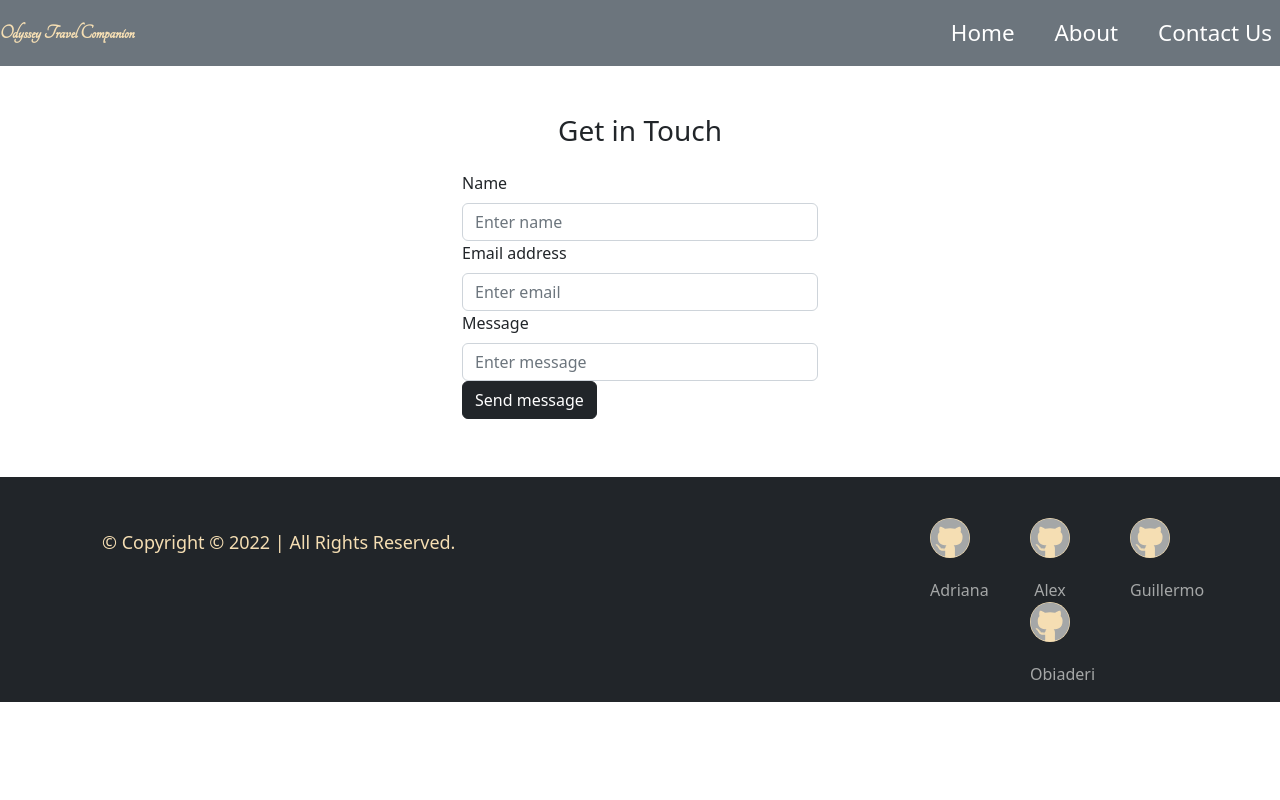
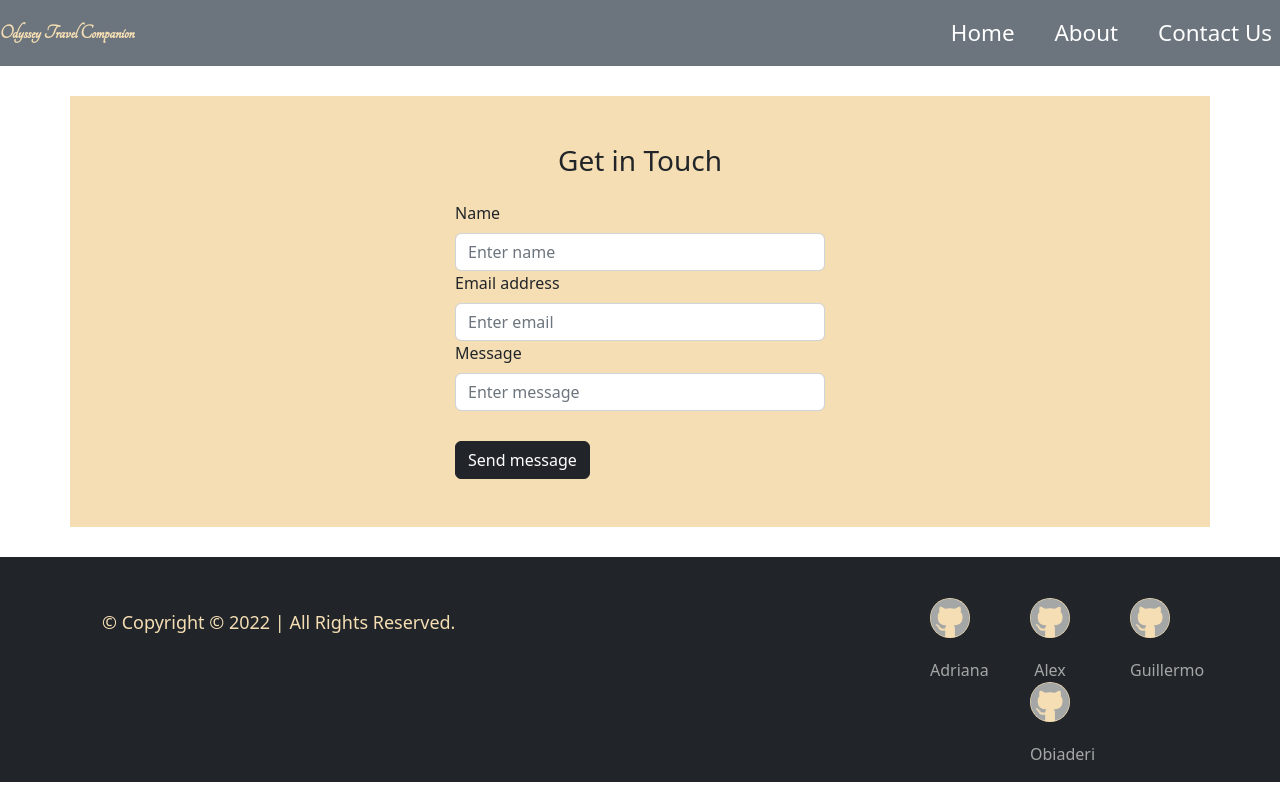
Before and after one commit to abuttle2/odyssey-travel-companion, a React (Create React App) app: page /contact in a window 1280 px wide. Built offline with nearby package versions, Linux system fonts and the light colour scheme.

Commit message:
add style to the contactUs form, sending messages to the email

```diff
--- a/src/App.js
+++ b/src/App.js
@@ -3,7 +3,7 @@ import { BrowserRouter as Router, Route, Routes } from 'react-router-dom';
 import './Navbar.css';
 import './Home.css';
 import './About.css';
-// import './ContactUs.css';
+import './ContactUs.css';
 
 import Navbar from './components/pages/Navbar';
 import Home from './components/pages/Home';
--- a/src/ContactUs.css
+++ b/src/ContactUs.css
@@ -0,0 +1,17 @@
+.form  {
+    background-color: wheat;
+    padding: 30px;
+    margin-top: 30px;
+    margin-bottom: 30px;
+
+
+}
+
+.Sbtn {
+    margin-top: 30px;
+    align-content: center;
+
+    text-decoration: none;
+    text-size-adjust: auto;
+
+}
--- a/src/components/pages/ContactUs.js
+++ b/src/components/pages/ContactUs.js
@@ -20,7 +20,8 @@ function ContactUs() {
             formData.append(`message`, message);
             const response = await fetch('https://formsubmit.co/ajax/199c2ccd71ba3c110491bf2cbccdb492', {
                 method: 'POST',
-                BODY: formData,
+                body: formData,
+
             });
             const result = await response.json();
             if (result.success) {
@@ -37,10 +38,20 @@ function ContactUs() {
 
 
         return (
-            <Container className="py-5">
-                <Row>
+            <Container id="form" className="form py-5">
+                <Row className='form-row'>
                     <Col className="col-sm-12 col-md-6 col-lg-4 mx-auto">
                         <h3 className="text-form text-center mb-4">Get in Touch</h3>
+                        {success && (
+                            <Alert variant="success" className='text-center'>
+                                Thank you for your message!
+                            </Alert>
+                        )}
+                        {error && (
+                            <Alert variant="danger" className="text-center">
+                                Something went wrong! Please try again later!
+                            </Alert>
+                        )}
                         <Form onSubmit={handleSubmit}>
                             <Form.Group controlId="name">
                             <Form.Label>Name</Form.Label>
@@ -68,14 +79,14 @@ function ContactUs() {
                             <Form.Label>Message</Form.Label>
                             <Form.Control
                                 type="textarea"
-                                rows={3}
+                                rows={10}
                                 placeholder="Enter message"
                                 value={message}
                                 onChange={(e) => setMessage(e.target.value)}
                                 required
                             />
                             </Form.Group>
-                            <Button variant="dark" type="submit" disabled={loading}>
+                            <Button className="Sbtn" variant="dark" type="submit" disabled={loading}>
                                 {loading ? 'Submiting...' : 'Send message'}
                             </Button>
                         </Form>
```
